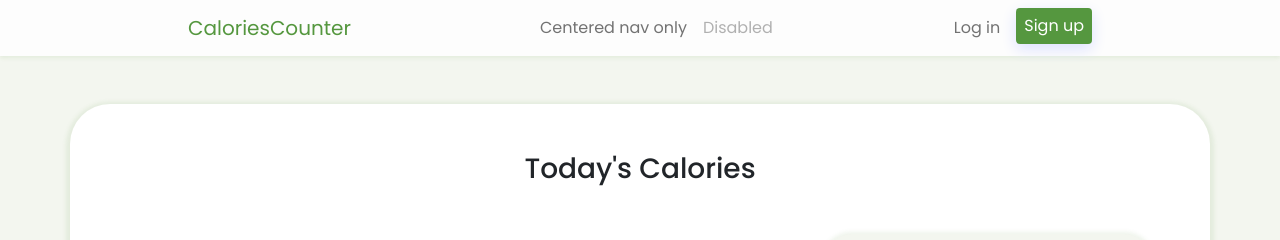
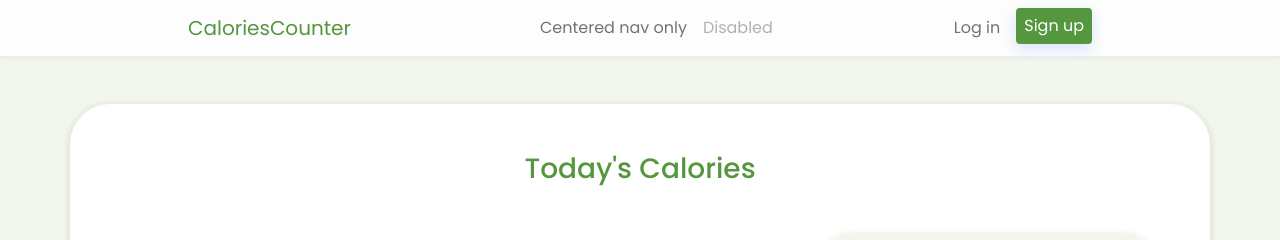
Before and after one commit to SayanSahu99/StayFit-Web, a React (Create React App) app in the folder client/: page /today in a window 1280 px wide. Shown: the top 240 px of the page. Built offline with nearby package versions, Linux system fonts and the light colour scheme.

Commit message:
Changed style

```diff
--- a/client/src/pages/TodayCalories.js
+++ b/client/src/pages/TodayCalories.js
@@ -10,7 +10,7 @@ const TodayCalories = () => {
       <Helmet>
         <title>{`${WEBSITE_NAME} - Today's Calories`}</title>
       </Helmet>
-      <h3> {"Today's Calories"}</h3>
+      <h3 className="primary-text"> {"Today's Calories"}</h3>
       <ConsumptionList />
     </>
   );
--- a/client/src/styles/App.scss
+++ b/client/src/styles/App.scss
@@ -25,6 +25,14 @@ a:focus {
 
 .box {
   max-width: 1000px;
+}
+
+/* ---------------------------------------------------
+    Font Style
+----------------------------------------------------- */
+
+.primary-text {
+  color: $primary-color;
 }
 
 /* ---------------------------------------------------
```
